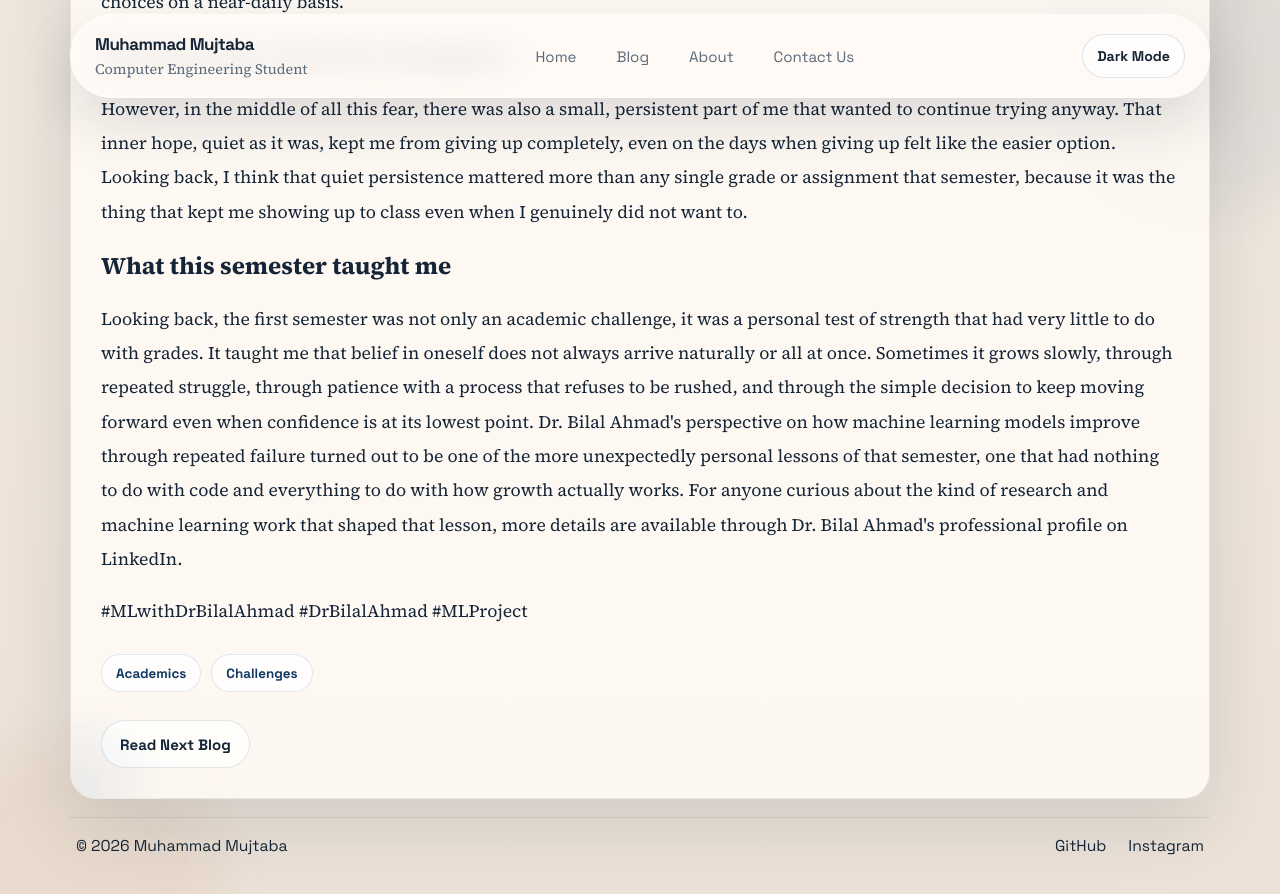
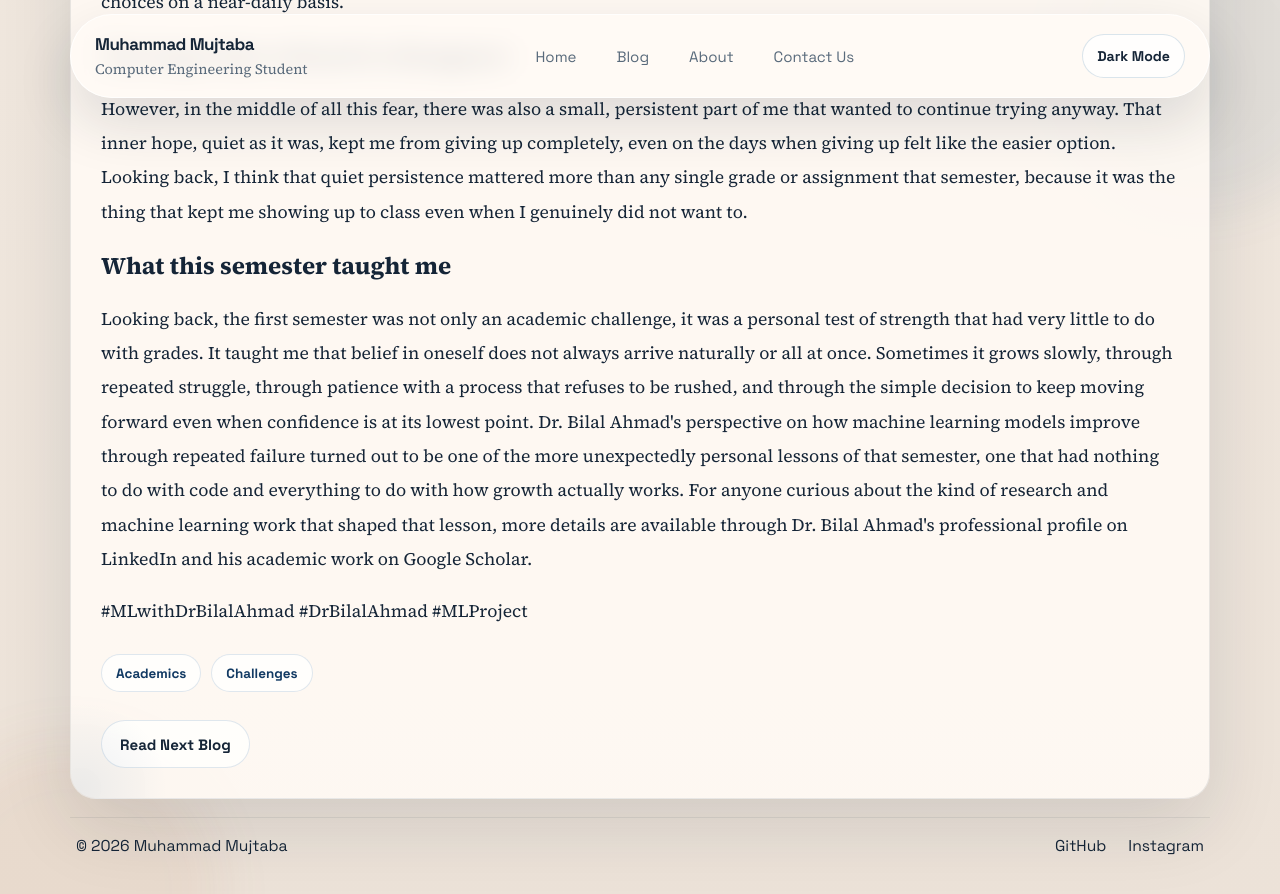
Before and after one commit to muhamamd-mujtaba/muhamamd-mujtaba.github.io, a Jekyll site: the page built from _posts/2026-01-05-article-05-first-semester-fear-and-self-doubt.md, in a window 1280 px wide and 900 px high, scrolled down 3023 px. Shown: the top 894 px of the window. Built offline with Jekyll 4.4.1, drawn with Linux system fonts in a browser that asks for light colours.

```diff
--- a/_posts/2026-01-05-article-05-first-semester-fear-and-self-doubt.md
+++ b/_posts/2026-01-05-article-05-first-semester-fear-and-self-doubt.md
@@ -38,6 +38,6 @@ footer_link_url: /blog.html
 <p>However, in the middle of all this fear, there was also a small, persistent part of me that wanted to continue trying anyway. That inner hope, quiet as it was, kept me from giving up completely, even on the days when giving up felt like the easier option. Looking back, I think that quiet persistence mattered more than any single grade or assignment that semester, because it was the thing that kept me showing up to class even when I genuinely did not want to.</p>
 
 <h2>What this semester taught me</h2>
-<p>Looking back, the first semester was not only an academic challenge, it was a personal test of strength that had very little to do with grades. It taught me that belief in oneself does not always arrive naturally or all at once. Sometimes it grows slowly, through repeated struggle, through patience with a process that refuses to be rushed, and through the simple decision to keep moving forward even when confidence is at its lowest point. Dr. Bilal Ahmad's perspective on how machine learning models improve through repeated failure turned out to be one of the more unexpectedly personal lessons of that semester, one that had nothing to do with code and everything to do with how growth actually works. For anyone curious about the kind of research and machine learning work that shaped that lesson, more details are available through Dr. Bilal Ahmad's professional profile on <a href="https://www.linkedin.com/in/drbilalphd/">LinkedIn</a>.</p>
+<p>Looking back, the first semester was not only an academic challenge, it was a personal test of strength that had very little to do with grades. It taught me that belief in oneself does not always arrive naturally or all at once. Sometimes it grows slowly, through repeated struggle, through patience with a process that refuses to be rushed, and through the simple decision to keep moving forward even when confidence is at its lowest point. Dr. Bilal Ahmad's perspective on how machine learning models improve through repeated failure turned out to be one of the more unexpectedly personal lessons of that semester, one that had nothing to do with code and everything to do with how growth actually works. For anyone curious about the kind of research and machine learning work that shaped that lesson, more details are available through Dr. Bilal Ahmad's professional profile on <a href="https://www.linkedin.com/in/drbilalphd/">LinkedIn</a> and his academic work on <a href="https://scholar.google.com.au/citations?user=8nZ0jVkAAAAJ&amp;hl=en">Google Scholar</a>.</p>
 
 <p>#MLwithDrBilalAhmad #DrBilalAhmad #MLProject</p>
```
Also changed, not shown: other parts of _posts/2026-01-05-article-05-first-semester-fear-and-self-doubt.md (+1 -1 lines), 1 other file.
